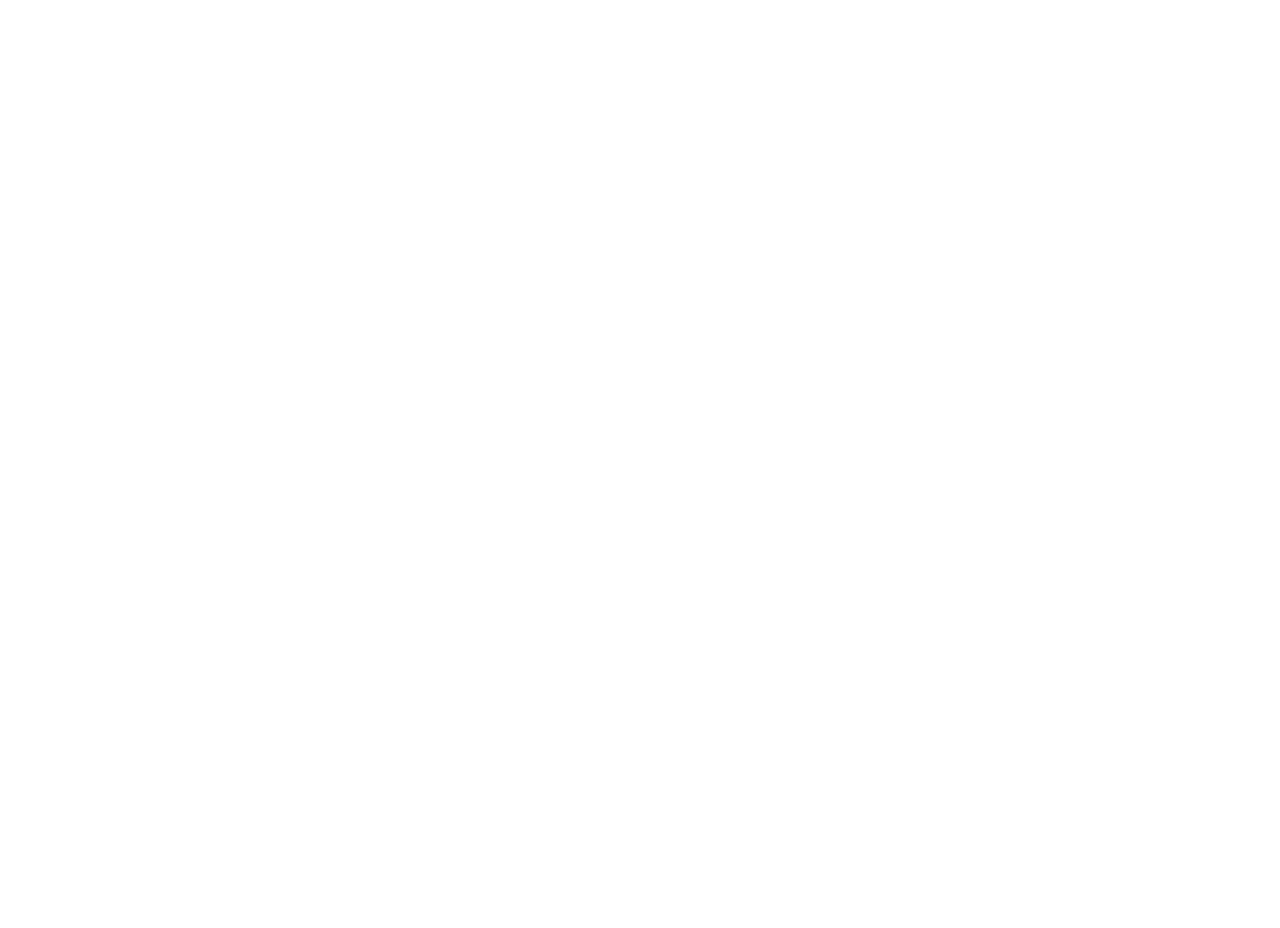
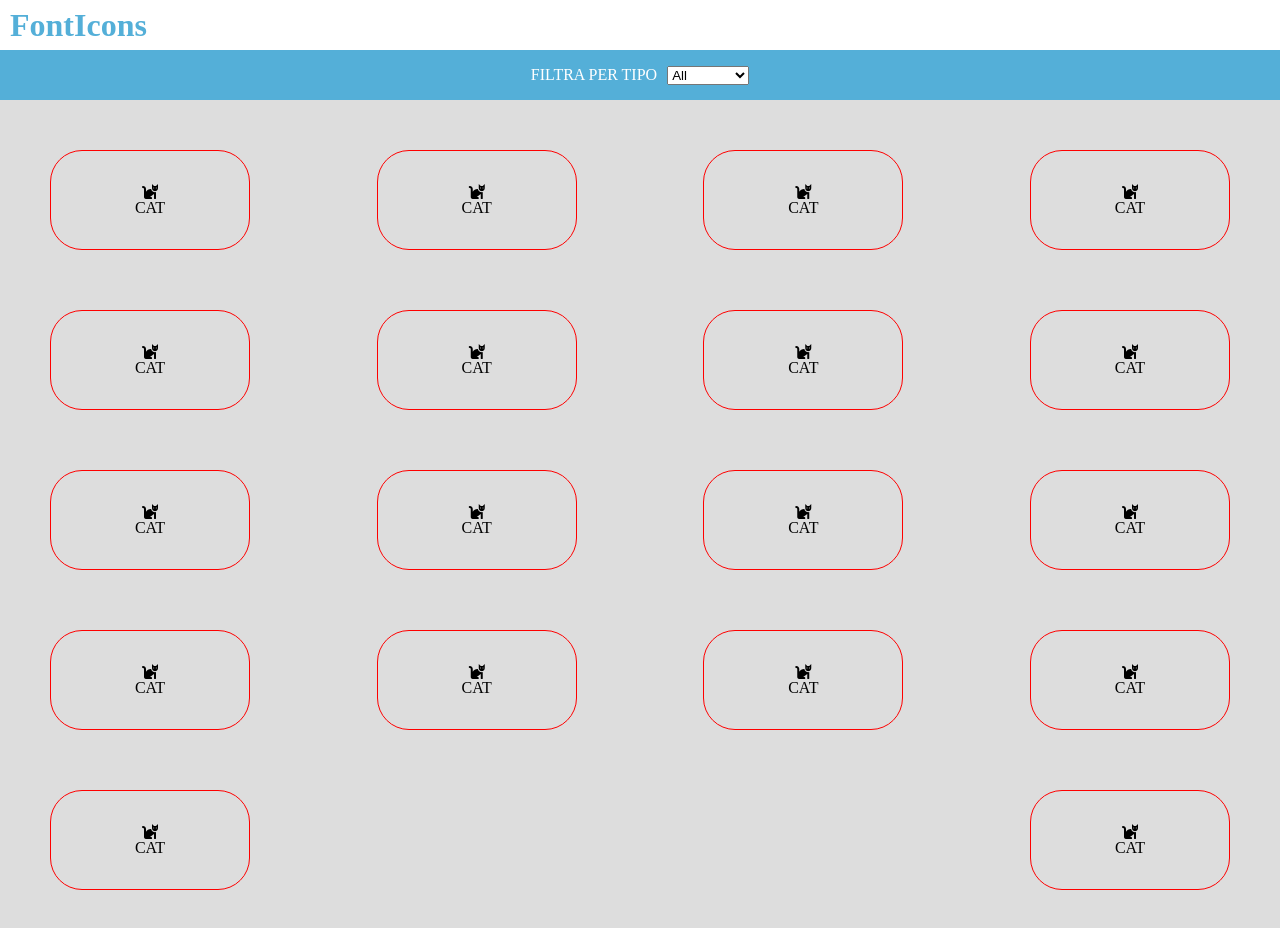
Before and after one commit to andrea-nuzzo/js-es6-icons, a plain HTML site: page index.html in a window 1280 px wide. Before the commit the page ends 800 px from the top, so only its background shows below. Drawn offline with Linux system fonts and the light colour scheme.

Commit message:
bozza html

```diff
--- a/css/style.css
+++ b/css/style.css
@@ -0,0 +1,55 @@
+* {
+    margin: 0;
+    padding: 0;
+    box-sizing: border-box;
+}
+
+
+.title, .filter, .container, .box{
+    display: flex;
+}
+.title, .filter{
+    height: 50px;
+    align-items: center;
+}
+
+
+.title{
+    color: rgb(84, 175, 216) ;
+    margin-left: 10px;
+
+}
+
+.filter{
+    background-color: rgb(84, 175, 216) ;
+    color: white;
+    justify-content: center;
+
+}
+
+.filter span{
+    margin-right: 10px;
+}
+
+
+main{
+    background-color: rgb(221, 221, 221);
+}
+
+.container{
+    flex-wrap: wrap;
+    justify-content: space-between;
+    padding: 20px;
+}
+
+.box{
+    width: 200px;
+    height: 100px;
+    border: 1px solid red;
+    border-radius: 2em;
+    flex-direction: column;
+    justify-content: center;
+    align-items: center;
+    text-transform: uppercase;
+    margin: 30px;
+}
--- a/index.html
+++ b/index.html
@@ -4,10 +4,121 @@
     <meta charset="UTF-8">
     <meta http-equiv="X-UA-Compatible" content="IE=edge">
     <meta name="viewport" content="width=device-width, initial-scale=1.0">
+    <link rel="stylesheet" href="https://cdnjs.cloudflare.com/ajax/libs/font-awesome/5.15.4/css/all.min.css" integrity="sha512-1ycn6IcaQQ40/MKBW2W4Rhis/DbILU74C1vSrLJxCq57o941Ym01SwNsOMqvEBFlcgUa6xLiPY/NS5R+E6ztJQ==" crossorigin="anonymous" referrerpolicy="no-referrer" />
+    <link rel="stylesheet" href="css/style.css">
     <title>Icons</title>
-    <link rel="stylesheet" href="css/style.css">
 </head>
 <body>
+
+    <header>
+        <div class="title">
+            <h1>FontIcons</h1>
+        </div>
+        <div class="filter">
+            <span>FILTRA PER TIPO</span>
+            <select name="" id="categoriesFilter">
+                <option selected>All</option>
+                <option value="1">Animal</option>
+                <option value="2">Vegetable</option>
+                <option value="3">User</option>
+            </select>
+        </div>
+    </header>
+
+    <main>
+        <div class="container">
+            <div class="box">
+                <i class="fas fa-cat"></i>
+                <span>cat</span>
+            </div>
+
+            <div class="box">
+                <i class="fas fa-cat"></i>
+                <span>cat</span>
+            </div>
+
+            <div class="box">
+                <i class="fas fa-cat"></i>
+                <span>cat</span>
+            </div>
+
+            <div class="box">
+                <i class="fas fa-cat"></i>
+                <span>cat</span>
+            </div>
+
+            <div class="box">
+                <i class="fas fa-cat"></i>
+                <span>cat</span>
+            </div>
+
+            <div class="box">
+                <i class="fas fa-cat"></i>
+                <span>cat</span>
+            </div>
+
+            <div class="box">
+                <i class="fas fa-cat"></i>
+                <span>cat</span>
+            </div>
+
+            <div class="box">
+                <i class="fas fa-cat"></i>
+                <span>cat</span>
+            </div>
+
+            <div class="box">
+                <i class="fas fa-cat"></i>
+                <span>cat</span>
+            </div>
+
+            <div class="box">
+                <i class="fas fa-cat"></i>
+                <span>cat</span>
+            </div>
+
+            <div class="box">
+                <i class="fas fa-cat"></i>
+                <span>cat</span>
+            </div>
+
+            <div class="box">
+                <i class="fas fa-cat"></i>
+                <span>cat</span>
+            </div>
+
+            <div class="box">
+                <i class="fas fa-cat"></i>
+                <span>cat</span>
+            </div>
+
+            <div class="box">
+                <i class="fas fa-cat"></i>
+                <span>cat</span>
+            </div>
+
+            <div class="box">
+                <i class="fas fa-cat"></i>
+                <span>cat</span>
+            </div>
+
+            <div class="box">
+                <i class="fas fa-cat"></i>
+                <span>cat</span>
+            </div>
+
+            <div class="box">
+                <i class="fas fa-cat"></i>
+                <span>cat</span>
+            </div>
+
+            <div class="box">
+                <i class="fas fa-cat"></i>
+                <span>cat</span>
+            </div>
+        </div>
+
+    </main>
 
     <script src="js/data.js"></script>
 </body>
```
